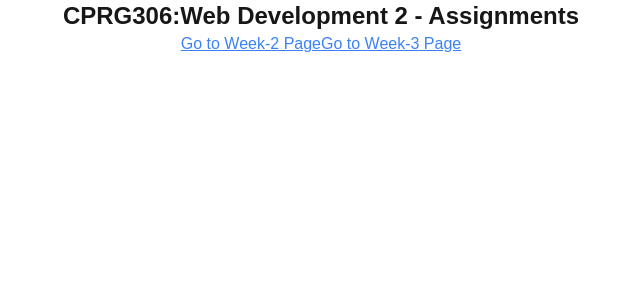
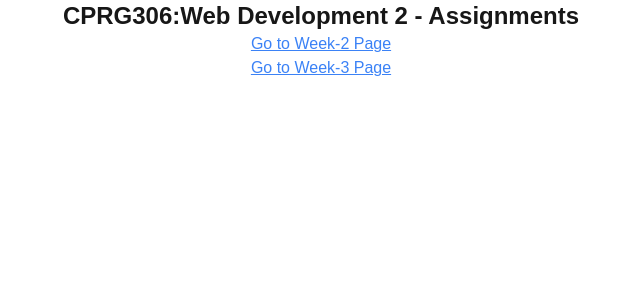
Before and after one commit to Hamabi-Minami/cprg306-assignments, a Next.js app: page / in a window 1280 px wide. Shown: the top 300 px of the page, without its empty margins (319-959 px from the left). Built offline with nearby package versions, Linux system fonts and the light colour scheme.

Commit message:
add style for assignment list

```diff
--- a/app/page.js
+++ b/app/page.js
@@ -2,8 +2,14 @@ export default function Home() {
     return (
         <div className={"text-center"}>
             <h1 className={"text-2xl font-bold"}>CPRG306:Web Development 2 - Assignments</h1>
-            <a href={"/week-2"} className="text-blue-500 underline">Go to Week-2 Page</a>
-            <a href={"/week-3"} className="text-blue-500 underline">Go to Week-3 Page</a>
+            <ul>
+                <li className="list-unstyled">
+                    <a href={"/week-2"} className="text-blue-500 underline">Go to Week-2 Page</a>
+                </li>
+                <li className="list-unstyled">
+                    <a href={"/week-3"} className="text-blue-500 underline">Go to Week-3 Page</a>
+                </li>
+            </ul>
         </div>
     );
 }
```
